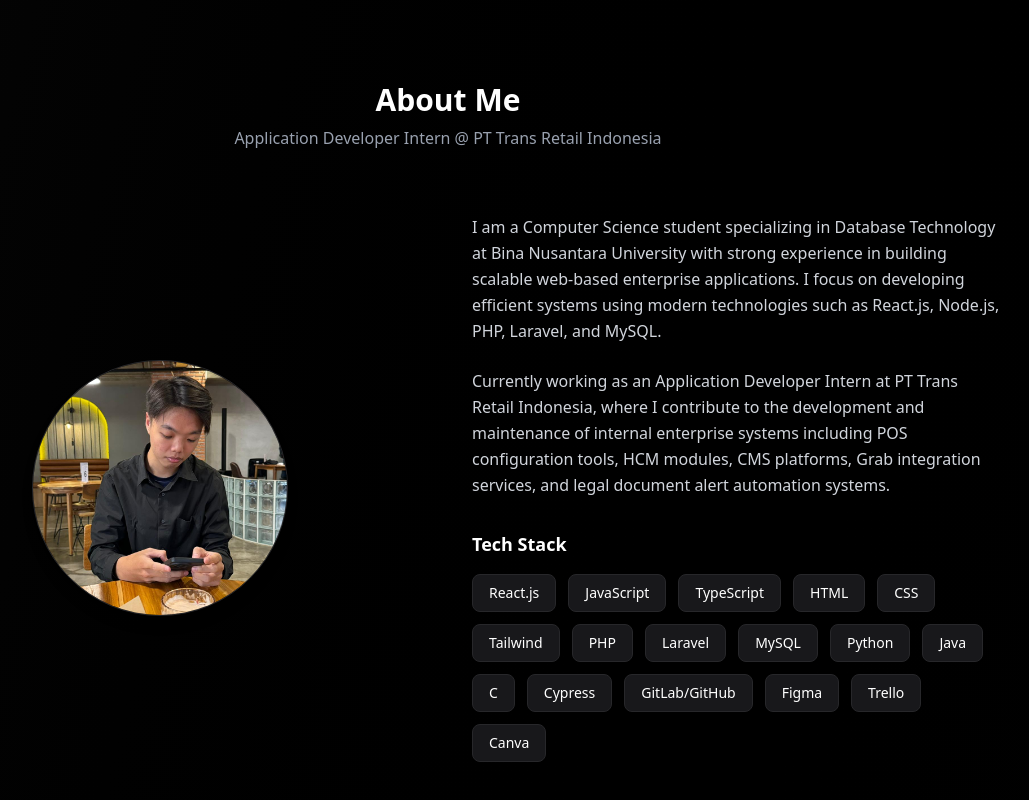
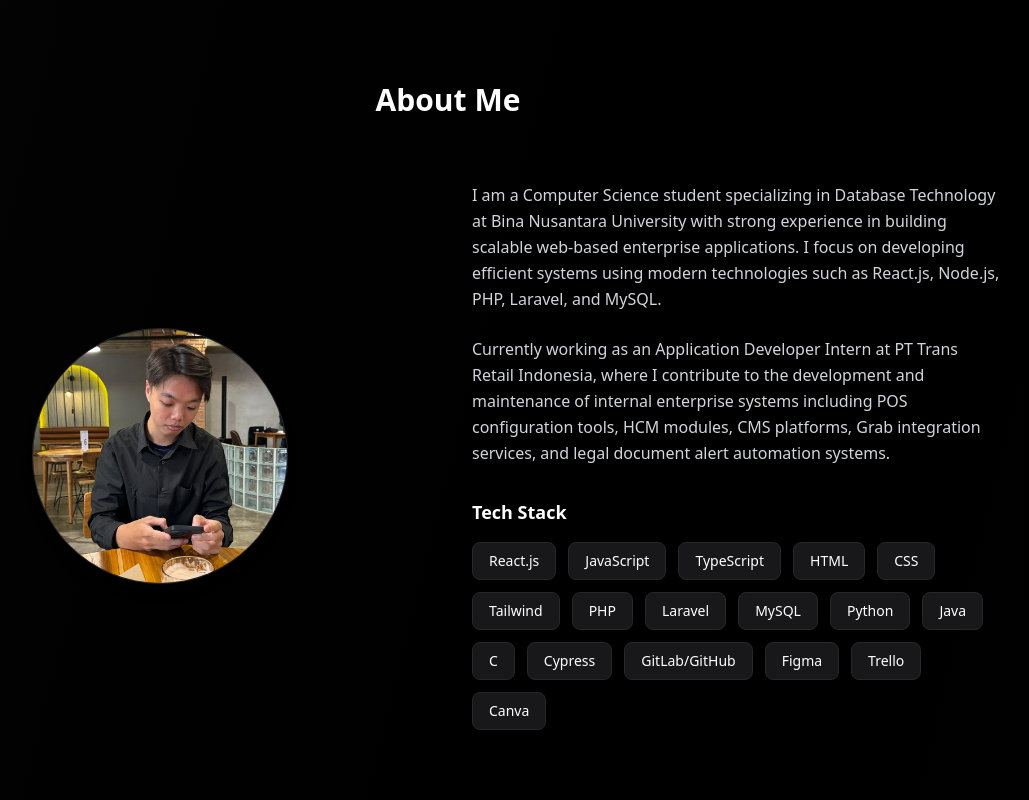
Before and after one commit to Crezzyx8/Personal_Website, a React (Vite) app: page / in a window 1280 px wide. Shown: the part 814-1614 px from the top of the page, without its empty margins (192-1221 px from the left). Built offline with nearby package versions, Linux system fonts and the light colour scheme; no server answers.

Commit message:
update di aboyt

```diff
--- a/src/components/About.jsx
+++ b/src/components/About.jsx
@@ -35,7 +35,6 @@
 
       {/* Subtitle */}
       <p className="text-center text-gray-400 mb-16 mt-2">
-        Application Developer Intern @ PT Trans Retail Indonesia
       </p>
 
 
```
